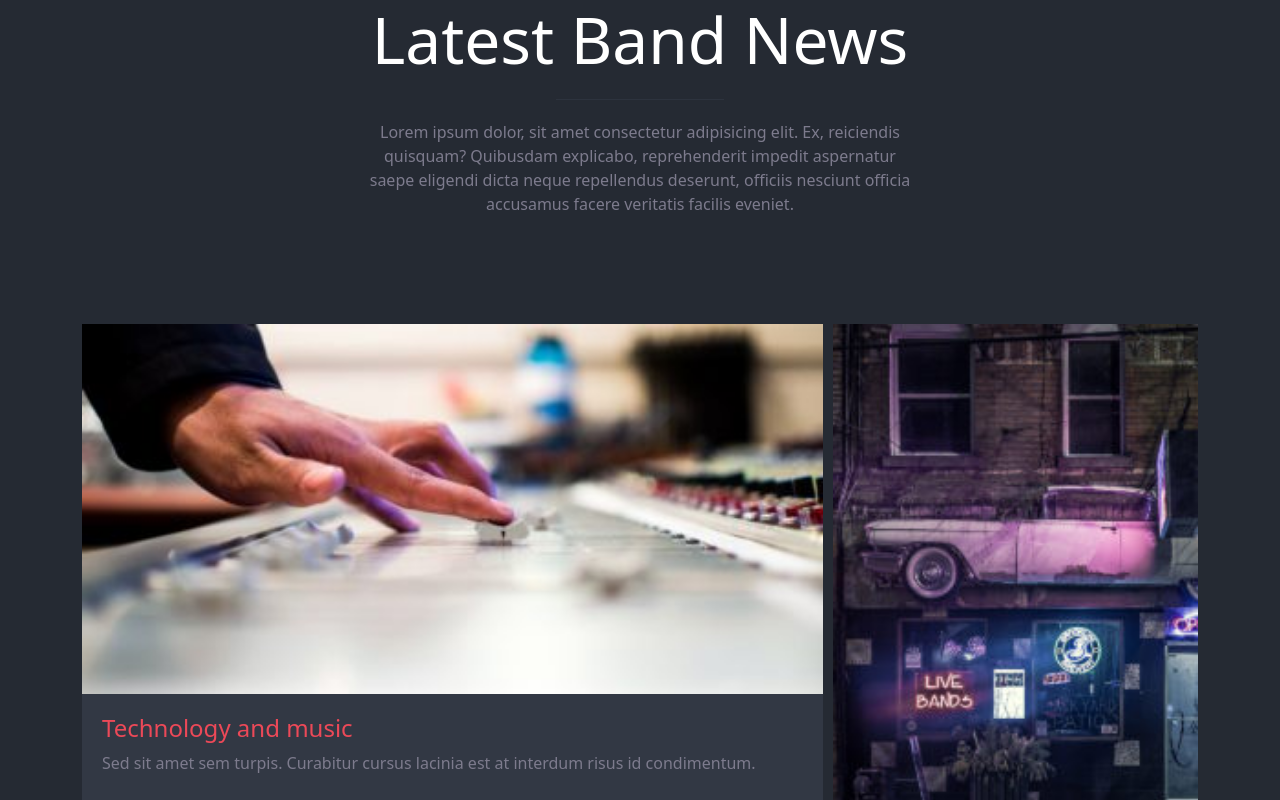
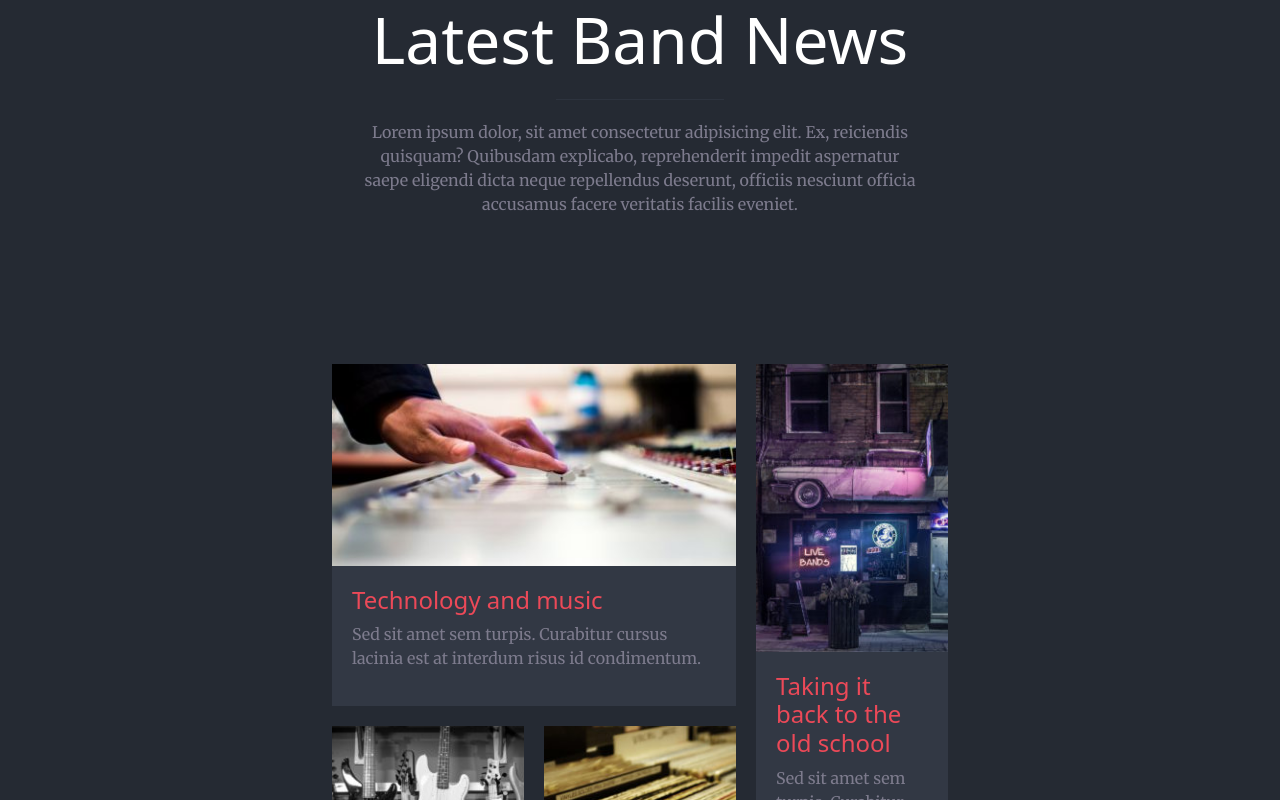
Before and after one commit to kritoma/proj-html-vuejs, a Vue app: page / in a window 1280 px wide. Shown: the part 1120-1920 px from the top of the page. Built offline with nearby package versions, Linux system fonts and the light colour scheme.

Commit message:
modifica della sezione band

```diff
--- a/src/assets/style/global.scss
+++ b/src/assets/style/global.scss
@@ -1,2 +1,7 @@
 @import '~bootstrap/scss/bootstrap.scss';
 @import './variables.scss';
+@import url('https://fonts.googleapis.com/css2?family=Merriweather:ital,wght@0,300;0,400;0,700;0,900;1,300;1,400;1,700;1,900&display=swap');
+
+p {
+    font-family: 'Merriweather', serif;
+}
--- a/src/components/section/ContentHeader.vue
+++ b/src/components/section/ContentHeader.vue
@@ -21,7 +21,7 @@ export default {
     flex-direction: column;
     align-items: center;
     justify-content: center;
-    height: 100%;
+    height: calc(100% - 115px);
     color: white;
     gap: 1.875rem;
 
--- a/src/components/section/SectionBand.vue
+++ b/src/components/section/SectionBand.vue
@@ -68,9 +68,9 @@ section{
 }
 
 .bands {
-  margin: 3.75rem 0;
+  padding: 100px 250px;
   display: grid;
-  gap: .625rem;
+  gap: 1.25rem;
   grid-auto-columns: 1fr;
   grid-template-areas:
     "uno uno due"
```
